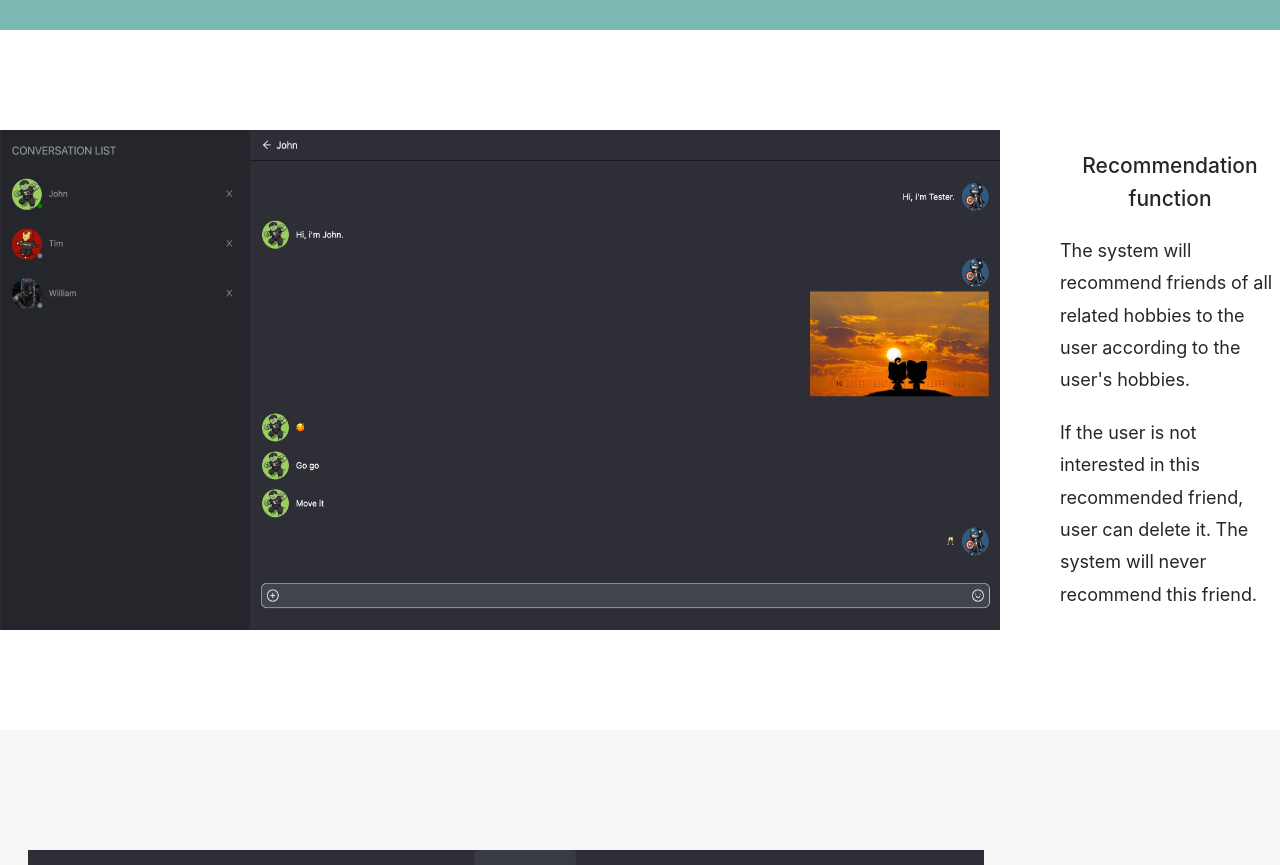
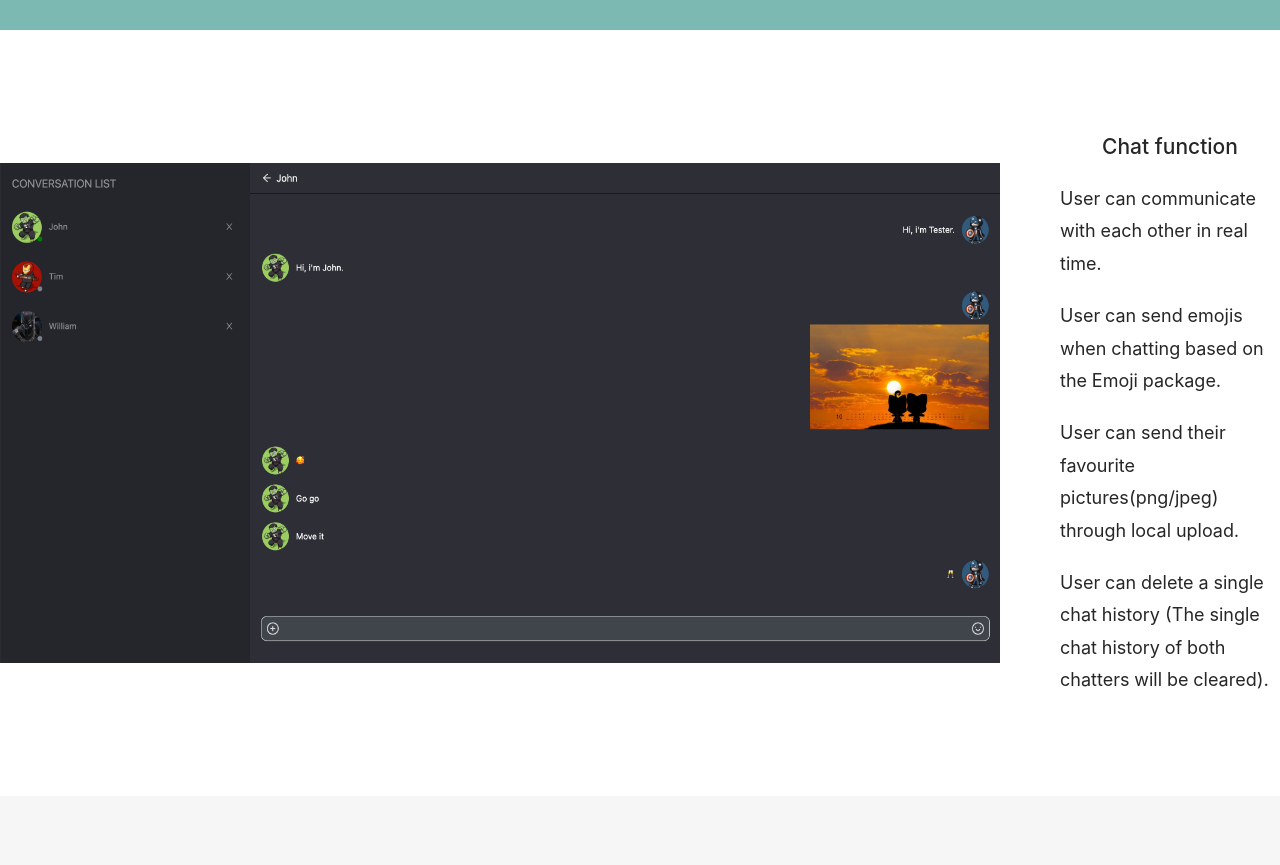
Before and after one commit to krystianhuang/chat-app, a React (Create React App) app in the folder client/: page /home in a window 1280 px wide. Shown: the part 540-1405 px from the top of the page. Built offline with nearby package versions, Linux system fonts and the light colour scheme; no server answers.

Commit message:
feat: Update home page

```diff
--- a/client/src/views/Home/index.js
+++ b/client/src/views/Home/index.js
@@ -30,15 +30,20 @@ const Home = () => {
             <div className='feature'>
               <img src={feature1} className='feature-img' />
               <div className='text-wrapper'>
-                <h2 className='feature-title'>Recommendation function</h2>
+                <h2 className='feature-title'>Chat function</h2>
                 <div className='text'>
-                  The system will recommend friends of all related hobbies to
-                  the user according to the user's hobbies.
+                  User can communicate with each other in real time.
                 </div>
-
                 <div className='text'>
-                  If the user is not interested in this recommended friend, user
-                  can delete it. The system will never recommend this friend.
+                  User can send emojis when chatting based on the Emoji package.
+                </div>
+                <div className='text'>
+                  User can send their favourite pictures(png/jpeg) through local
+                  upload.
+                </div>
+                <div className='text'>
+                  User can delete a single chat history (The single chat history
+                  of both chatters will be cleared).
                 </div>
               </div>
             </div>
```
